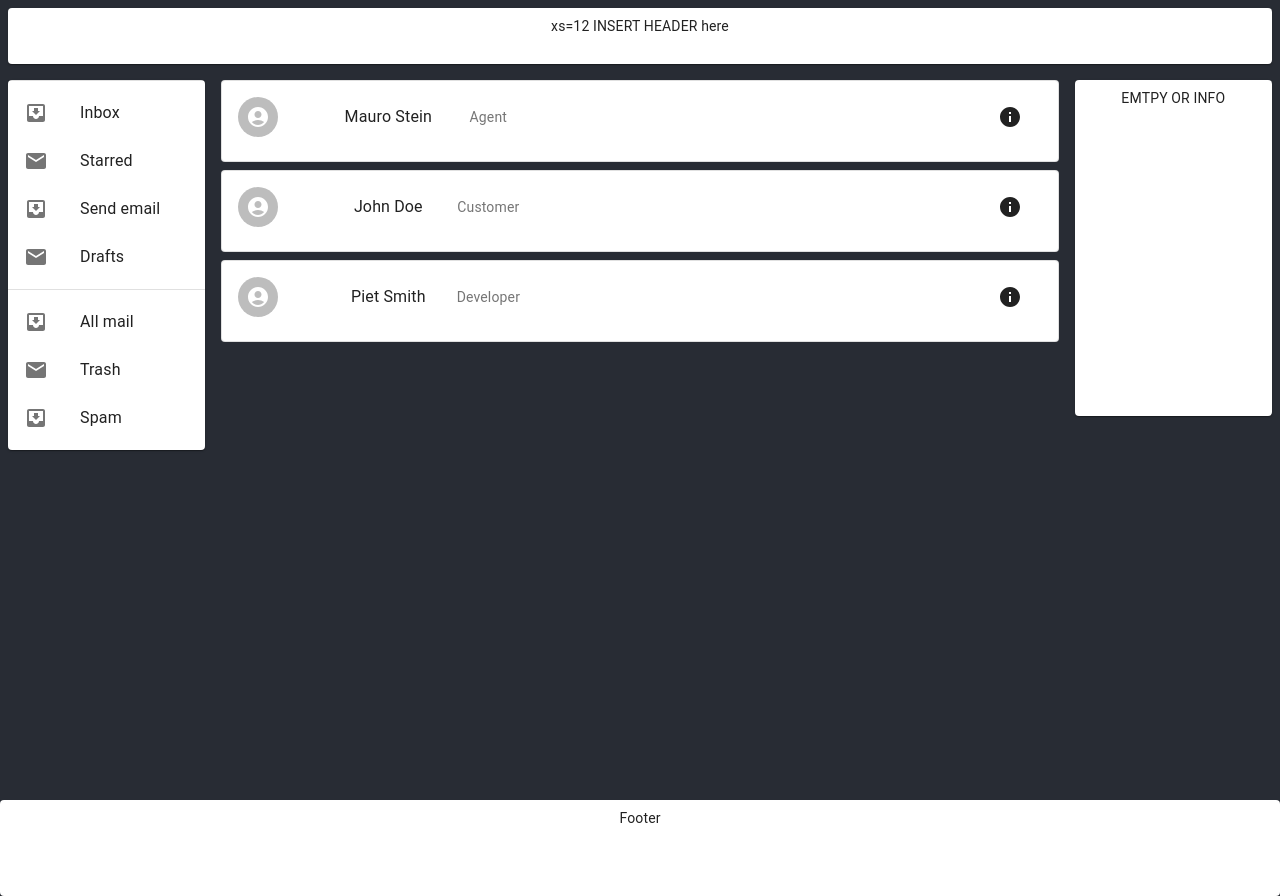
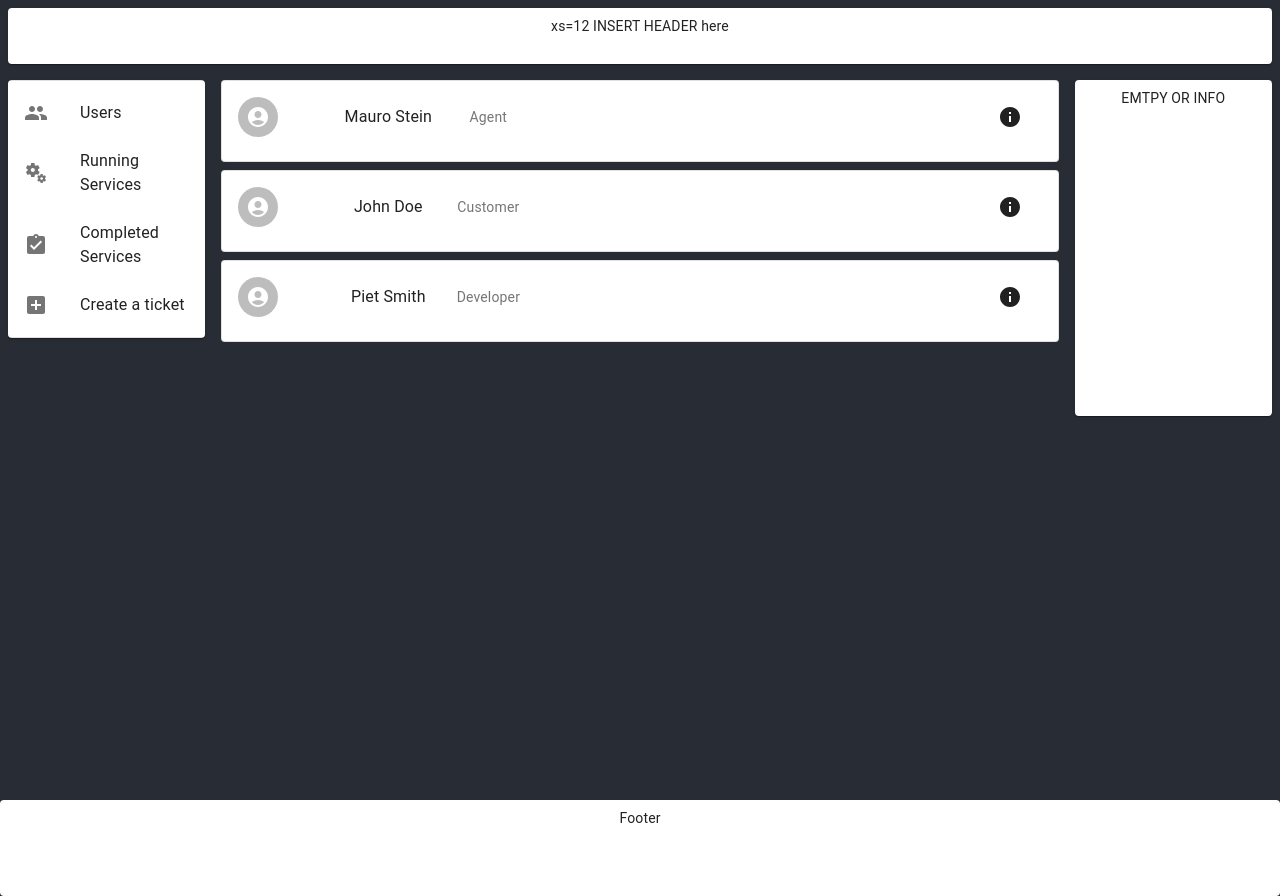
Before and after one commit to wi19b087/IT-Change-tool-frontend, a React (Create React App) app: page / in a window 1280 px wide. Built offline with nearby package versions, Linux system fonts and the light colour scheme.

Commit message:
enhance sidnav

```diff
--- a/src/SideNav.js
+++ b/src/SideNav.js
@@ -14,6 +14,11 @@ import Toolbar from "@material-ui/core/Toolbar";
 import Typography from "@material-ui/core/Typography";
 import Paper from "@mui/material/Paper";
 import { makeStyles, useTheme } from "@material-ui/core/styles";
+
+import GroupIcon from "@mui/icons-material/Group";
+import MiscellaneousServicesIcon from "@mui/icons-material/MiscellaneousServices";
+import AddBoxIcon from "@mui/icons-material/AddBox";
+import AssignmentTurnedInIcon from "@mui/icons-material/AssignmentTurnedIn";
 
 const drawerWidth = 240;
 
@@ -38,26 +43,32 @@ function SideNav(props) {
       <Paper>
         <Divider />
         <List>
-          {["Inbox", "Starred", "Send email", "Drafts"].map((text, index) => (
-            <ListItem button key={text}>
-              <ListItemIcon>
-                {index % 2 === 0 ? <InboxIcon /> : <MailIcon />}
-              </ListItemIcon>
-              <ListItemText primary={text} />
-            </ListItem>
-          ))}
+          <ListItem button key={"Users"}>
+            <ListItemIcon>
+              <GroupIcon />
+            </ListItemIcon>
+            <ListItemText primary={"Users"} />
+          </ListItem>
+          <ListItem button key={"Running Services"}>
+            <ListItemIcon>
+              <MiscellaneousServicesIcon />
+            </ListItemIcon>
+            <ListItemText primary={"Running Services"} />
+          </ListItem>
+          <ListItem button key={"Completed Services"}>
+            <ListItemIcon>
+              <AssignmentTurnedInIcon />
+            </ListItemIcon>
+            <ListItemText primary={"Completed Services"} />
+          </ListItem>
+          <ListItem button key={"Create a ticket"}>
+            <ListItemIcon>
+              <AddBoxIcon />
+            </ListItemIcon>
+            <ListItemText primary={"Create a ticket"} />
+          </ListItem>
         </List>
         <Divider />
-        <List>
-          {["All mail", "Trash", "Spam"].map((text, index) => (
-            <ListItem button key={text}>
-              <ListItemIcon>
-                {index % 2 === 0 ? <InboxIcon /> : <MailIcon />}
-              </ListItemIcon>
-              <ListItemText primary={text} />
-            </ListItem>
-          ))}
-        </List>
       </Paper>
     </div>
   );
```
